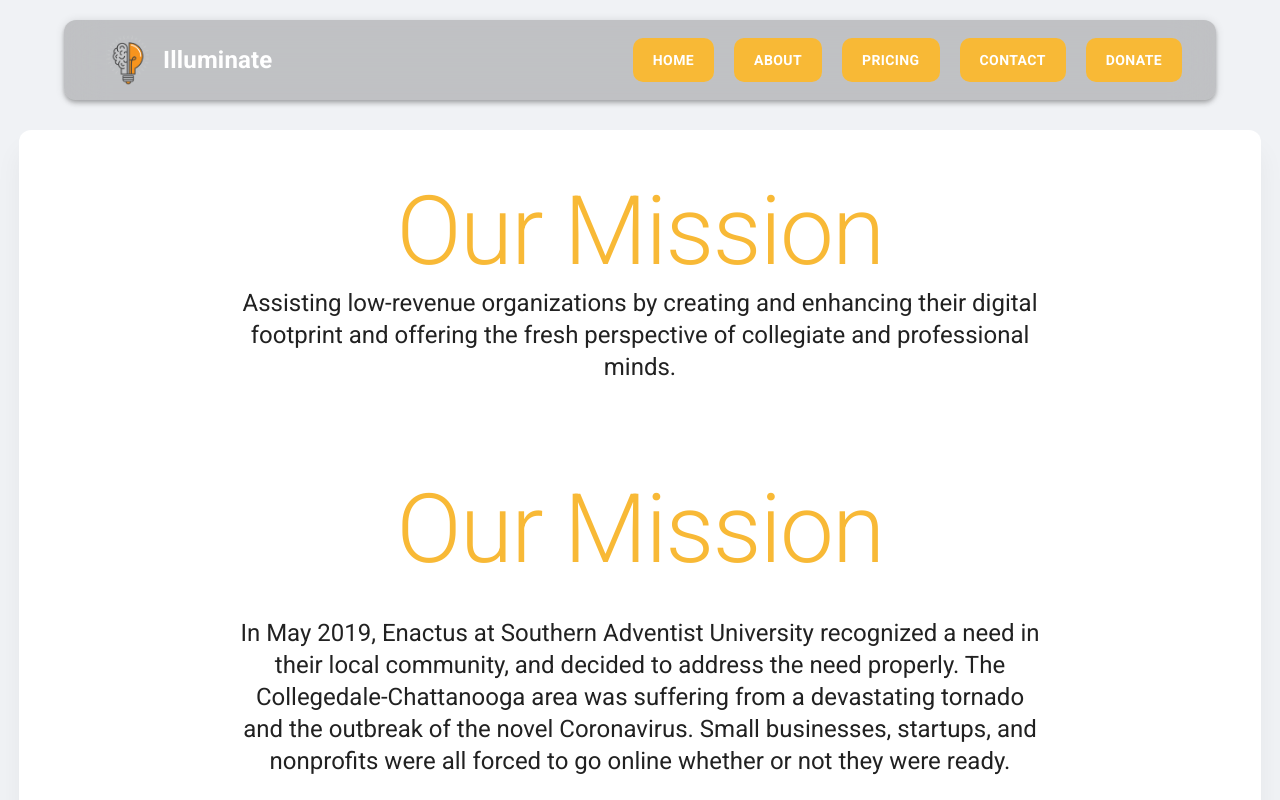
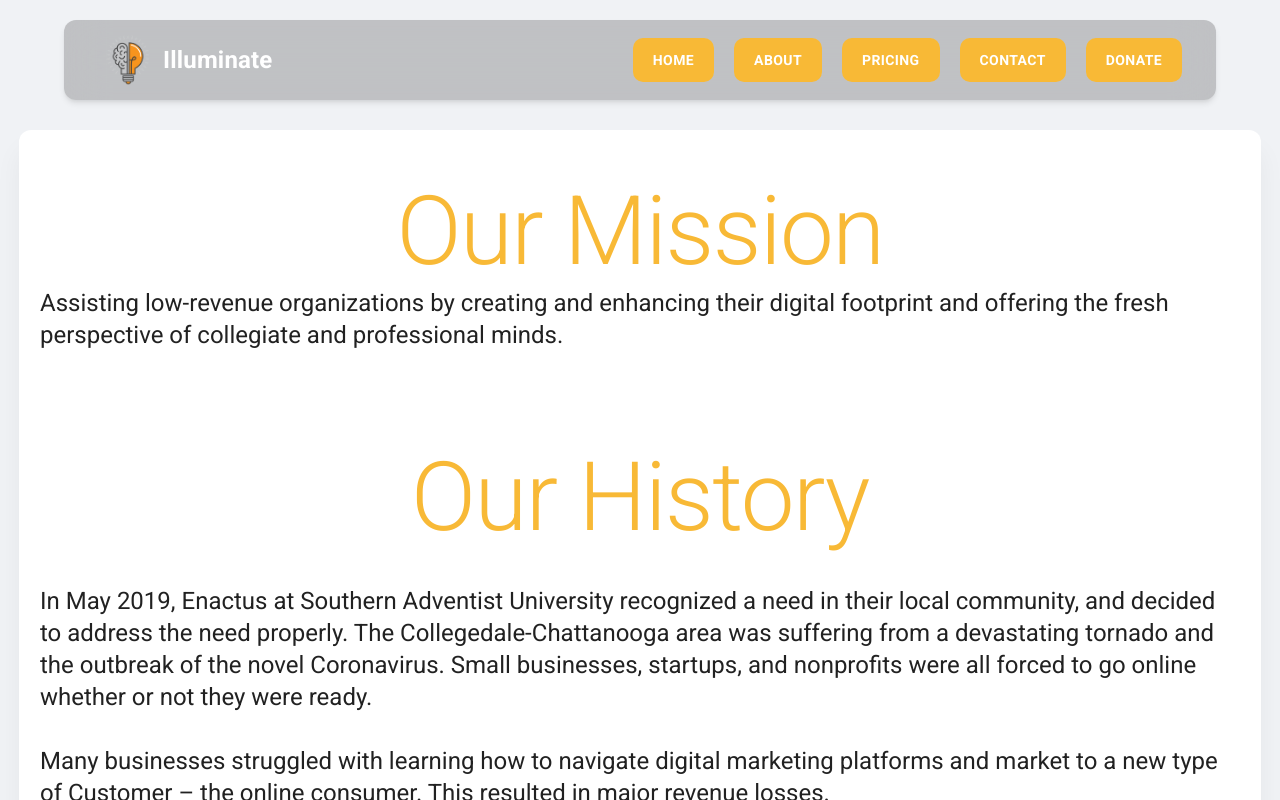
Before and after one commit to miromanestar/IlluminateWebsite, a React (Vite) app: page /about in a window 1280 px wide. Shown: the top 800 px of the page. Built offline with nearby package versions, Linux system fonts and the light colour scheme.

Commit message:
Added some considerations for firefox

```diff
--- a/package.json
+++ b/package.json
@@ -18,6 +18,7 @@
     "react": "^17.0.2",
     "react-dom": "^17.0.2",
     "react-jss": "^10.9.0",
+    "react-parallax": "^3.3.0",
     "react-reveal": "^1.2.2",
     "react-router-dom": "^6.2.1",
     "react-spring": "^9.4.2",
--- a/src/components/ResponsiveNavbar.jsx
+++ b/src/components/ResponsiveNavbar.jsx
@@ -34,8 +34,12 @@ const useStyles = createUseStyles((theme) => ({
         backdropFilter: 'blur(20px)',
         backgroundColor: 'rgba(0, 0, 0, 0.2) !important',
         borderRadius: '0.75rem',
-        boxShadow: theme.shadows[4],
-        width: '90% !important'
+        width: '90% !important',
+        boxShadow: theme.boxShadows.light,
+
+        '@supports (-moz-appearance: none)': {
+            backgroundColor: 'rgba(0, 0, 0, 0.4) !important',
+        }
     },
 
     toolbar: {
@@ -46,7 +50,11 @@ const useStyles = createUseStyles((theme) => ({
         borderRadius: '10px !important',
         backdropFilter: 'blur(20px)',
         backgroundColor: 'rgba(0, 0, 0, 0.2) !important',
-        transform: 'translateY(15px) !important'
+        transform: 'translateY(15px) !important',
+
+        '@supports (-moz-appearance: none)': {
+            backgroundColor: 'rgba(0, 0, 0, 0.4) !important',
+        }
     },
 
     logo: {
--- a/src/pages/About.jsx
+++ b/src/pages/About.jsx
@@ -7,10 +7,10 @@ import Main from '../components/Main'
 
 const useStyles = createUseStyles(theme => ({
     root: {
-        textAlign: 'center',
 
         '& h1': {
             color: theme.colors.primary,
+            textAlign: 'center',
 
             [theme.breakpoints.down('sm')]: {
                 fontSize: '4.5rem !important',
@@ -24,7 +24,7 @@ const useStyles = createUseStyles(theme => ({
         padding: '45px 16px',
 
         '& div': {
-            maxWidth: '800px'
+            maxWidth: '1200px'
         }
     }
 }))
@@ -42,7 +42,7 @@ const About = () => {
             </section>
             <section className={classes.mission}>
                 <div>
-                    <Typography variant="h1">Our Mission</Typography>
+                    <Typography variant="h1">Our History</Typography>
                     <Typography variant="h5">
                         <br />
                         In May 2019, Enactus at Southern Adventist University recognized a need in their local community,
```
Also changed, not shown: 1 other file (tests, documents, lock files or other folders).
